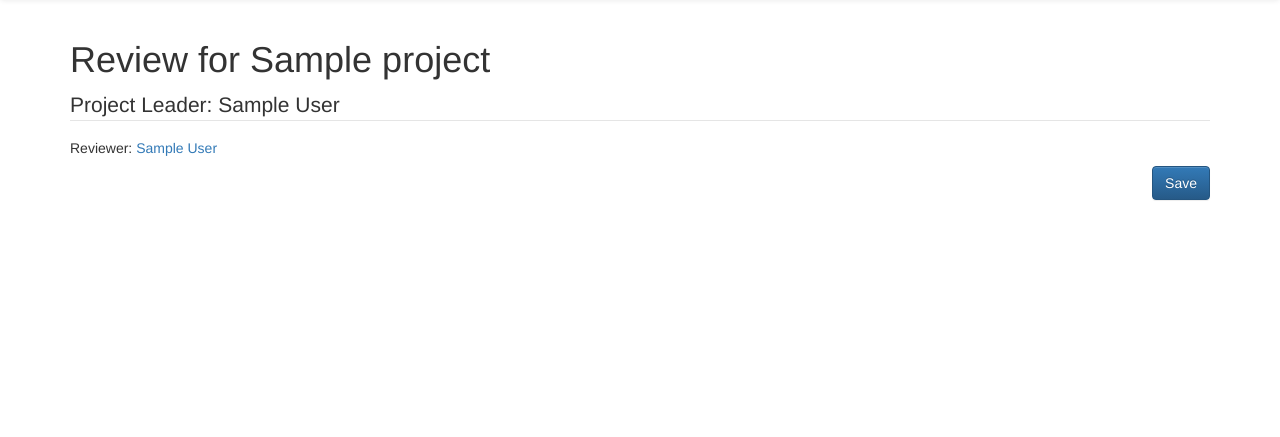
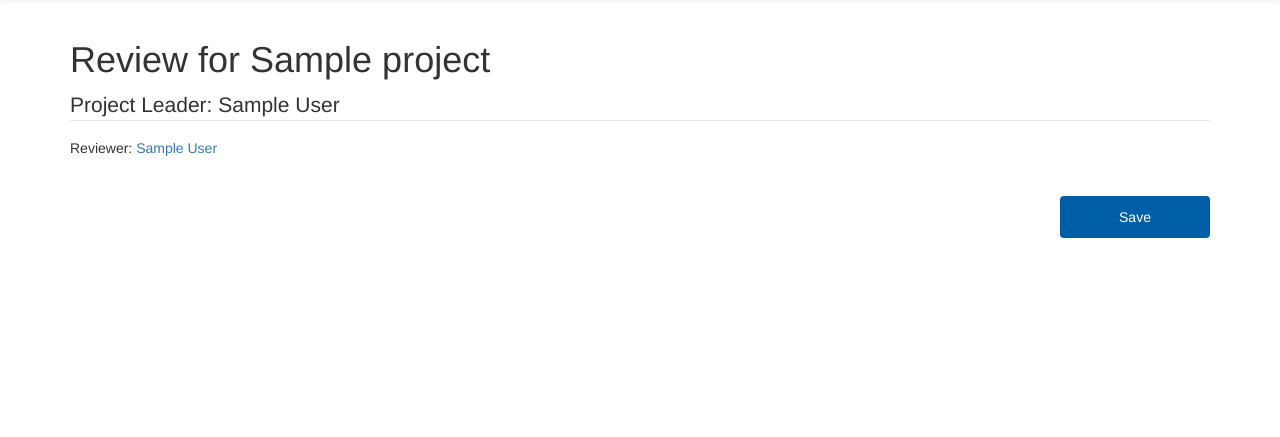
Before and after one commit to unistra/rfpportal-frcsxb, a Django app: template templates/rfp/post_review.html in a window 1280 px wide. Shown: the part 52-489 px from the top of the page. Run offline with Django 3.2, Linux system fonts and the light colour scheme; the template is opened without the code that fills it: most values are stand-ins (such as "Sample title", 1, 10 or a date in 2020); parts of the project's set-up code (start-up, migrations or seed data) failed here and were passed over; some libraries are stand-ins or nearby versions.

Commit message:
template_adj

```diff
--- a/templates/rfp/project_review.html
+++ b/templates/rfp/project_review.html
@@ -22,7 +22,7 @@
 
 
     <h3>Your Review {% if is_rev %} <a class="small_link" href="{% url 'post_review' review.id %}">Edit your Review</a>{% endif %}</h3>
-
+    <h5><strong>Author:</strong> {{ review.user.get_full_name }}</h5>
     {% for p in review_data %}
 
            <p class="project_data" id="{{ p.label|slugify }}"><strong>{{ p.label }} </strong>{{ p.data|linebreaksbr }}</p>
--- a/templates/rfp/review/post_review_form.html
+++ b/templates/rfp/review/post_review_form.html
@@ -9,7 +9,7 @@
                 {% csrf_token %}
                 {{ form.as_p }}
 
-                 <input class="btn btn-primary pull-right" type="submit" value="Save"  />
+                 <input class="btn btn-apply pull-right" type="submit" value="Save"  />
 
             </form>
         </div>
```
